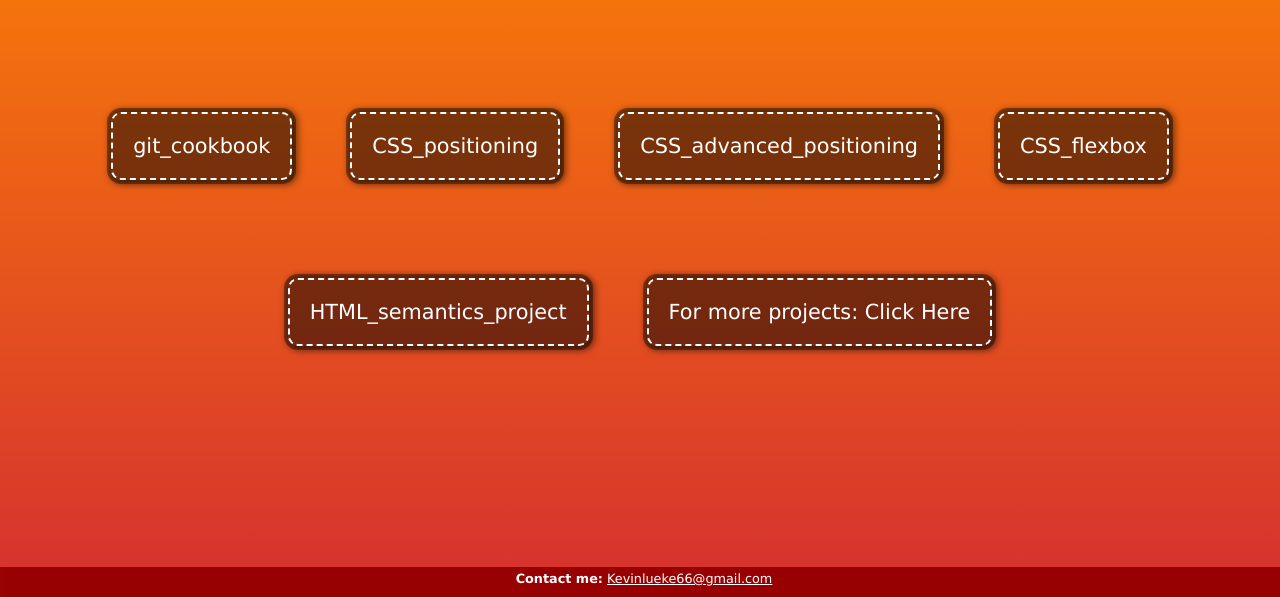
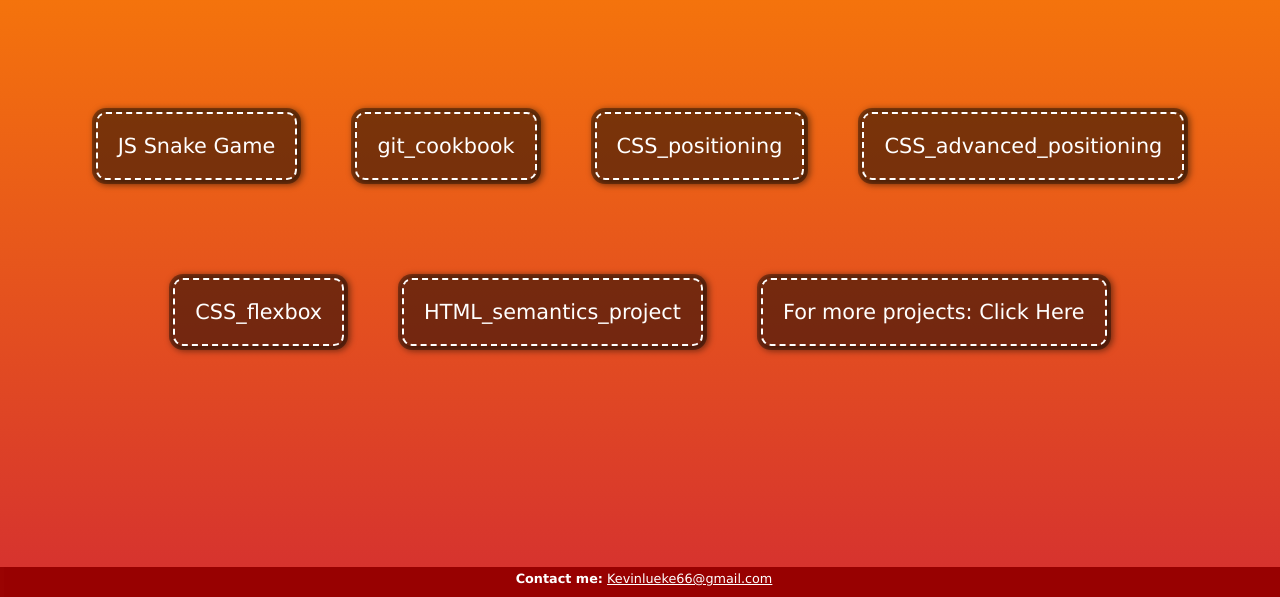
Before and after one commit to kevinlueke/kevinlueke.github.io, a website: page works/works.html in a window 1280 px wide. Shown: the part 203-800 px from the top of the page. Drawn offline with Linux system fonts and the light colour scheme.

Commit message:
Added link to snake game

```diff
--- a/works/works.html
+++ b/works/works.html
@@ -19,6 +19,7 @@
     <h1 class="h1-works">Projects I've recently worked on</h1>
     <section class="works-s">
       <ul>
+        <li class="works"><a href="https://kevinlueke.github.io/snake" target="_blank">JS Snake Game</a></li>
         <li class="works"><a href="../works-done/git-cookbook.html" target="_blank">git_cookbook</a></li>
         <li class="works"><a href="../works-done/positioning-lab-css/index.html" target="_blank">CSS_positioning</a></li>
         <li class="works"><a href="../works-done/advanced-positioning/schemes.html" target="_blank">CSS_advanced_positioning</a></li>
```
